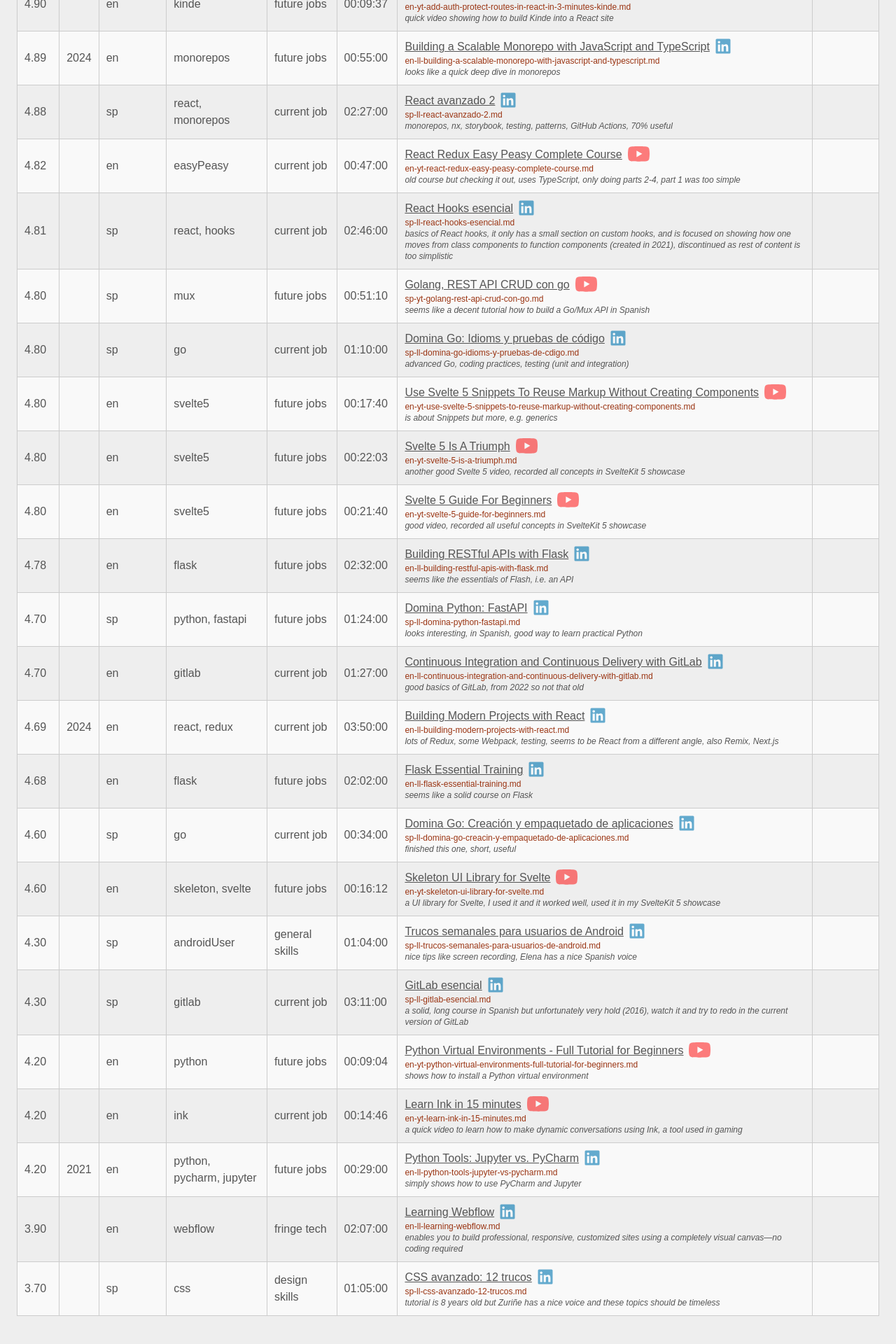
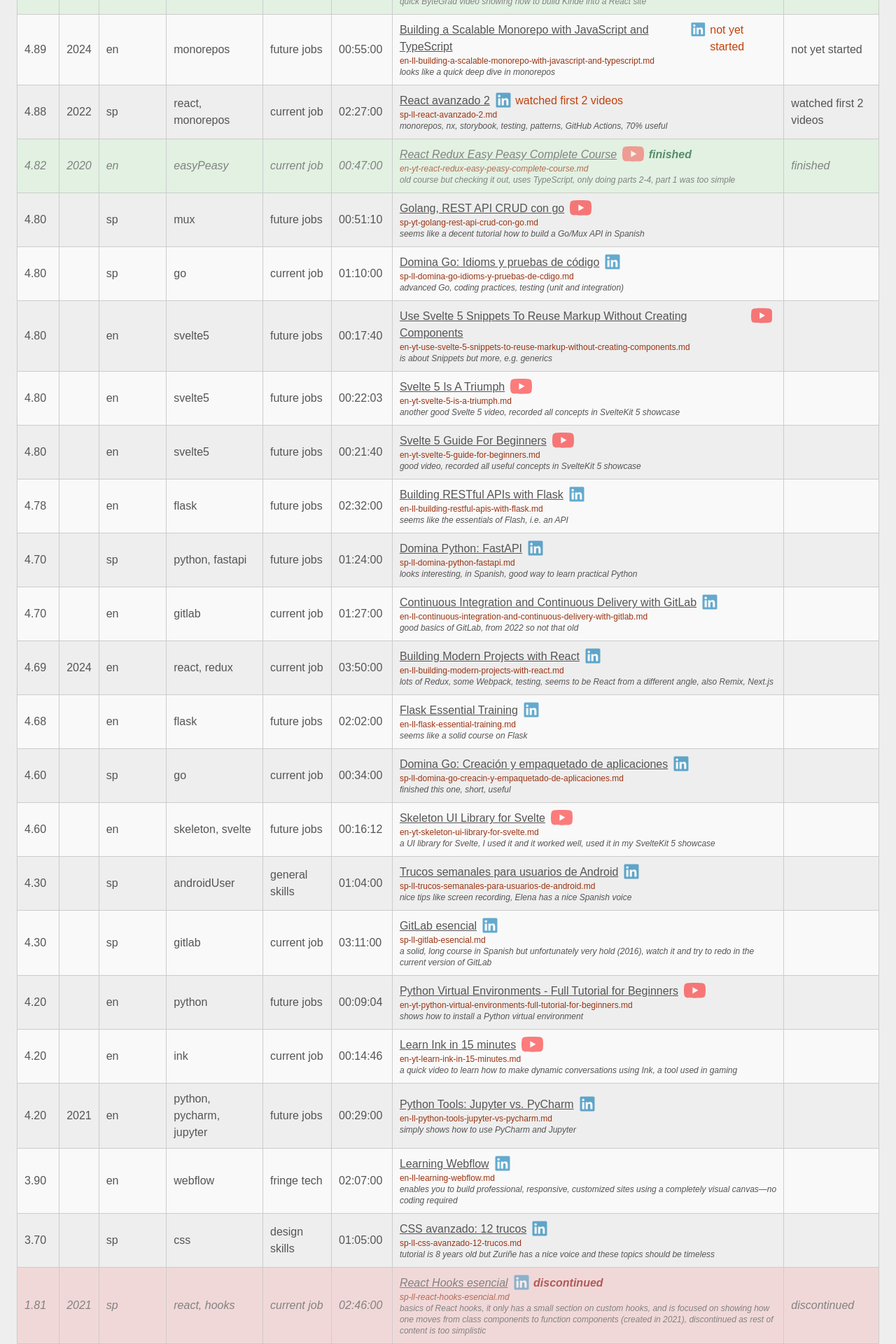
Before and after one commit to edwardtanguay/techlanglearn, a SvelteKit app: page /tutorials in a window 1280 px wide. Shown: the part 700-2620 px from the top of the page at 70% size. Built offline with nearby package versions, Linux system fonts and the light colour scheme.

Commit message:
12 finished

```diff
--- a/src/data/tutorials.json
+++ b/src/data/tutorials.json
@@ -10,7 +10,7 @@
 		"description": "looks like a quick deep dive in monorepos",
 		"platform": "linkedInLearning",
 		"fileIdCode": "en-ll-building-a-scalable-monorepo-with-javascript-and-typescript",
-		"status": ""
+		"status": "not yet started"
 	},
 	{
 		"topics": "react, redux",
@@ -55,14 +55,14 @@
 		"topics": "grid",
 		"language": "en",
 		"duration": "02:28:00",
-		"year": "",
+		"year": "2024",
 		"rank": "4.91",
 		"url": "https://www.linkedin.com/learning/css-advanced-layouts-with-grid-24947327",
 		"title": "CSS: Advanced Layouts with Grid",
 		"description": "long course on grid, looks good",
 		"platform": "linkedInLearning",
 		"fileIdCode": "en-ll-css-advanced-layouts-with-grid",
-		"status": ""
+		"status": "not yet started"
 	},
 	{
 		"topics": "flask",
@@ -120,14 +120,14 @@
 		"topics": "kinde",
 		"language": "en",
 		"duration": "00:09:37",
-		"year": "",
+		"year": "2024",
 		"rank": "4.9",
 		"url": "https://www.youtube.com/watch?v=_EjOHdRihjA",
 		"title": "Add Auth \u0026 Protect Routes in React in 3 Minutes (Kinde)",
-		"description": "quick video showing how to build Kinde into a React site",
+		"description": "quick ByteGrad video showing how to build Kinde into a React site",
 		"platform": "youtube",
 		"fileIdCode": "en-yt-add-auth-protect-routes-in-react-in-3-minutes-kinde",
-		"status": ""
+		"status": "finished"
 	},
 	{
 		"topics": "go, graphql, nextjs, gin",
@@ -140,7 +140,7 @@
 		"description": "10+ videos that include Next.js, Gin all working together, good way to learn GraphQL",
 		"platform": "youtube",
 		"fileIdCode": "en-yt-build-graphql-server-with-go",
-		"status": ""
+		"status": "3 of 14 videos watched"
 	},
 	{
 		"topics": "ink",
@@ -172,27 +172,27 @@
 		"topics": "kinde",
 		"language": "en",
 		"duration": "00:08:38",
-		"year": "",
+		"year": "2023",
 		"rank": "4.9",
 		"url": "https://www.youtube.com/watch?v=ReQGUxXPaSM",
 		"title": "React Authentication with Kinde",
 		"description": "another short video showing how to intall Kinde in React (not Next.js)",
 		"platform": "youtube",
 		"fileIdCode": "en-yt-react-authentication-with-kinde",
-		"status": ""
+		"status": "finished"
 	},
 	{
 		"topics": "easyPeasy",
 		"language": "en",
 		"duration": "00:47:00",
-		"year": "",
+		"year": "2020",
 		"rank": "4.82",
 		"url": "https://www.youtube.com/watch?v=sPFaDYaTUeI\u0026list=PLNTXksYYFsn9jnS_7Vpk9Qi2vb5N-MdOM",
 		"title": "React Redux Easy Peasy Complete Course",
 		"description": "old course but checking it out, uses TypeScript, only doing parts 2-4, part 1 was too simple",
 		"platform": "youtube",
 		"fileIdCode": "en-yt-react-redux-easy-peasy-complete-course",
-		"status": ""
+		"status": "finished"
 	},
 	{
 		"topics": "skeleton, svelte",
@@ -263,14 +263,14 @@
 		"topics": "docker",
 		"language": "sp",
 		"duration": "02:34:00",
-		"year": "",
+		"year": "2024",
 		"rank": "4.91",
 		"url": "https://www.linkedin.com/learning/docker-esencial-23119241",
 		"title": "Docker esencial",
 		"description": "Spanish, in depth Docker",
 		"platform": "linkedInLearning",
 		"fileIdCode": "sp-ll-docker-esencial",
-		"status": ""
+		"status": "not yet started"
 	},
 	{
 		"topics": "go",
@@ -341,27 +341,27 @@
 		"topics": "react, monorepos",
 		"language": "sp",
 		"duration": "02:27:00",
-		"year": "",
+		"year": "2022",
 		"rank": "4.88",
 		"url": "https://www.linkedin.com/learning/react-avanzado-2",
 		"title": "React avanzado 2",
 		"description": "monorepos, nx, storybook, testing, patterns, GitHub Actions, 70% useful",
 		"platform": "linkedInLearning",
 		"fileIdCode": "sp-ll-react-avanzado-2",
-		"status": ""
+		"status": "watched first 2 videos"
 	},
 	{
 		"topics": "react, hooks",
 		"language": "sp",
 		"duration": "02:46:00",
-		"year": "",
-		"rank": "4.81",
+		"year": "2021",
+		"rank": "1.81",
 		"url": "https://www.linkedin.com/learning/react-hooks-esencial",
 		"title": "React Hooks esencial",
 		"description": "basics of React hooks, it only has a small section on custom hooks, and is focused on showing how one moves from class components to function components (created in 2021), discontinued as rest of content is too simplistic",
 		"platform": "linkedInLearning",
 		"fileIdCode": "sp-ll-react-hooks-esencial",
-		"status": ""
+		"status": "discontinued"
 	},
 	{
 		"topics": "androidUser",
--- a/src/routes/tutorials/+page.svelte
+++ b/src/routes/tutorials/+page.svelte
@@ -2,6 +2,7 @@
 	import IconLinkedIn from '../../components/IconLinkedIn.svelte';
 	import IconYoutube from '../../components/IconYoutube.svelte';
 	import { getStore } from '../../store.svelte';
+	import type { Tutorial } from '../../types';
 	import './styles.scss';
 
 	const store = getStore();
@@ -11,12 +12,19 @@
 	};
 
 	handleToggleSortColumn('rank');
+
+	const getStatusClass = (tutorial: Tutorial) => {
+		if (['finished', 'discontinued'].includes(tutorial.status)) {
+			return tutorial.status;
+		} else {
+			return '';
+		}
+	};
 </script>
 
 <section class="pageTutorials">
 	<header>
-		<h1 class="main">Tutorials</h1>
-		<p>There are {store.tutorials.length} tutorials.</p>
+		<h1 class="main">{store.tutorials.length} Tutorials</h1>
 	</header>
 	<hr />
 
@@ -38,7 +46,7 @@
 			</thead>
 			<tbody>
 				{#each store.tutorials as tutorial}
-					<tr class={tutorial.status === 'finished' ? 'finished' : 'doing'}>
+					<tr class={getStatusClass(tutorial)}>
 						<td>{tutorial.rank.toFixed(2)}</td>
 						<td>{tutorial.year === 0 ? '' : tutorial.year}</td>
 						<td>{tutorial.language}</td>
@@ -59,7 +67,10 @@
 								{#if tutorial.status === 'finished'}
 									<span class="-ml-[.1rem] font-bold text-green-800">finished</span>
 								{/if}
-								{#if tutorial.status !== 'finished'}
+								{#if tutorial.status === 'discontinued'}
+									<span class="-ml-[.1rem] font-bold italic text-red-800">discontinued</span>
+								{/if}
+								{#if !['finished', 'discontinued'].includes(tutorial.status)}
 									<span class="-ml-[.1rem] text-orange-700">{tutorial.status}</span>
 								{/if}
 							</p>
--- a/src/routes/tutorials/styles.scss
+++ b/src/routes/tutorials/styles.scss
@@ -39,6 +39,12 @@
 					background-color: rgb(221, 243, 221);
 				}
 
+				tr.discontinued {
+					opacity: .7 !important;
+					font-style: italic !important;
+					background-color: rgb(243, 207, 207);
+				}
+
 				td {
 					color: #555;
 				}
```
Also changed, not shown: static/data/en-ll-building-a-scalable-monorepo-with-javascript-and-typescript.md (+2 -0 lines), static/data/en-ll-css-advanced-layouts-with-grid.md (+3 -0 lines), static/data/en-yt-add-auth-protect-routes-in-react-in-3-minutes-kinde.md (+3 -2 lines), static/data/en-yt-build-graphql-server-with-go.md (+1 -0 lines), static/data/en-yt-react-authentication-with-kinde.md (+2 -0 lines), static/data/en-yt-react-redux-easy-peasy-complete-course.md (+2 -0 lines), static/data/sp-ll-docker-esencial.md (+2 -0 lines), static/data/sp-ll-react-avanzado-2.md (+2 -0 lines), static/data/sp-ll-react-hooks-esencial.md (+3 -1 lines).
